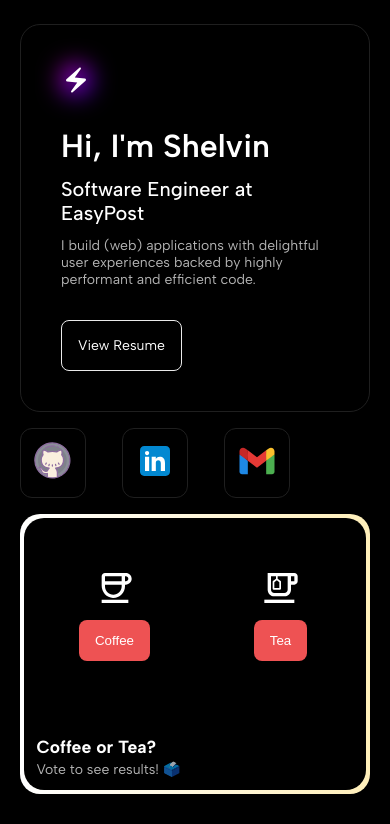
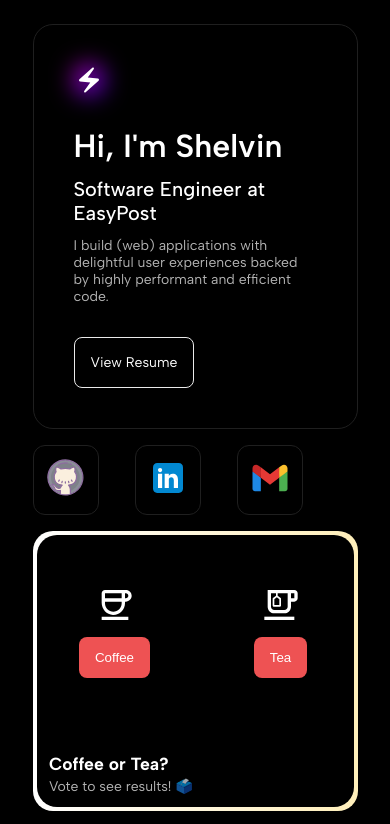
Before and after one commit to OskiTheCoder/personal-site-v2, a Next.js app: page / in a window 390 px wide. Shown: the top 824 px of the page. Built offline with nearby package versions, Linux system fonts and the light colour scheme.

Commit message:
fix mobile styles

```diff
--- a/src/styles/Container.module.css
+++ b/src/styles/Container.module.css
@@ -6,3 +6,9 @@
   flex-wrap: wrap;
   width: 100%;
 }
+
+@media (max-width: 840px) {
+  .container {
+    gap: 16px;
+  }
+}
--- a/src/styles/HomePageContent.module.css
+++ b/src/styles/HomePageContent.module.css
@@ -5,5 +5,19 @@
   justify-content: center;
   align-self: flex-start;
   gap: 16px;
-  width: 350px;
+  width: 375px;
 }
+
+@media (max-width: 400px) {
+  .left-container,
+  .right-container {
+    width: 325px;
+  }
+}
+
+@media (max-width: 325px) {
+  .left-container,
+  .right-container {
+    width: 300px;
+  }
+}
--- a/src/styles/Plant.module.css
+++ b/src/styles/Plant.module.css
@@ -163,3 +163,9 @@
   z-index: 101;
   opacity: 0.3;
 }
+
+@media (max-width: 325px) {
+  .container {
+    padding-left: 120px;
+  }
+}
```
